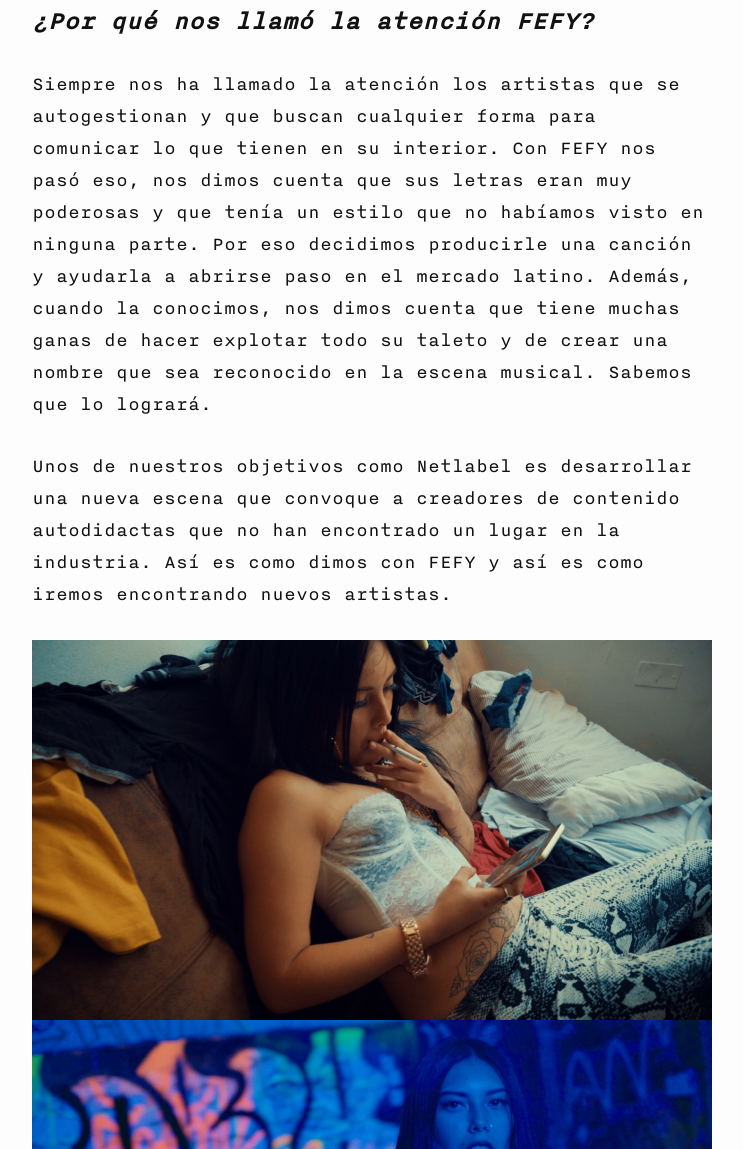
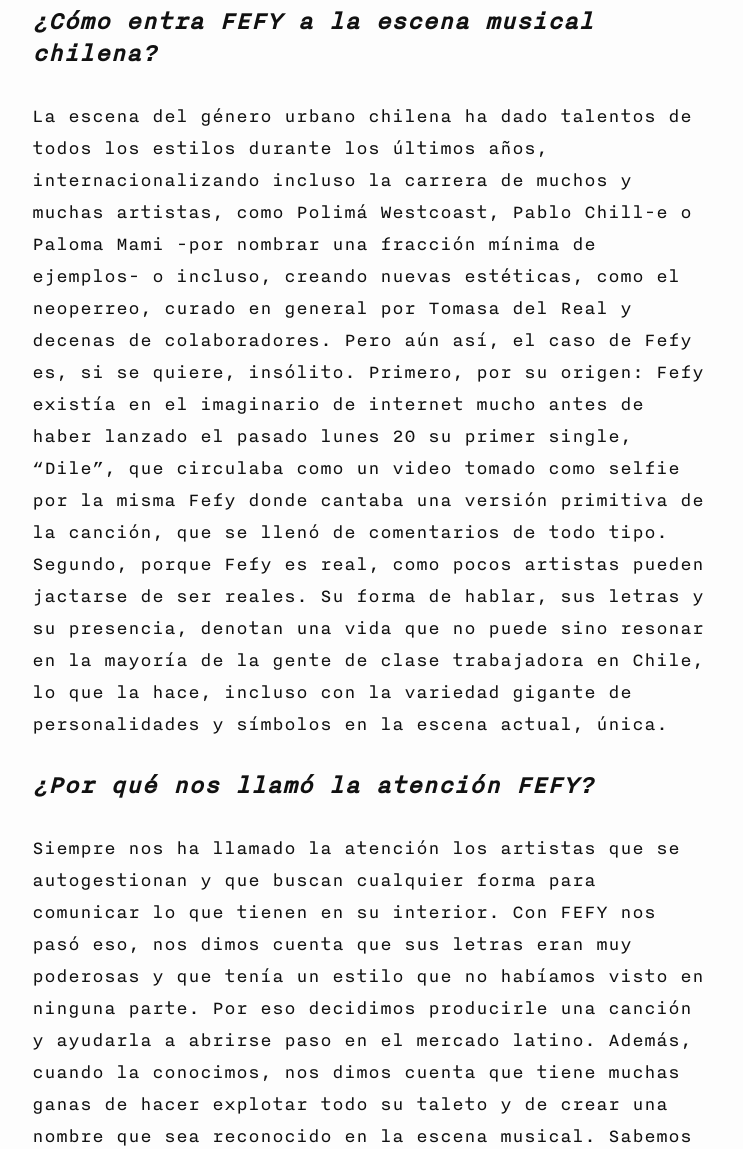
Before and after one commit to nclsjstnn/mananarecords, a Jekyll site: the page built from _blog/quien-es-fefy.markdown, in a window 1280 px wide and 1400 px high, scrolled down 1793 px, cut to the strip 251-1400 px from the top of the window. Shown: the whole strip, without its empty margins (268-1011 px from the left). Built offline with Jekyll 4.4.1, drawn with Linux system fonts in a browser that asks for light colours; nearby versions of some CDN libraries; comment, search, counter and statistics services are not loaded.

Commit message:
Update quien-es-fefy.markdown

```diff
--- a/_blog/quien-es-fefy.markdown
+++ b/_blog/quien-es-fefy.markdown
@@ -19,6 +19,10 @@ La describimos como una persona real, siempre con ganas de decir las cosas como
 
 <iframe width="560" height="315" src="https://www.youtube.com/embed/yTtz2jhlvfo" frameborder="0" allow="accelerometer; autoplay; encrypted-media; gyroscope; picture-in-picture" allowfullscreen></iframe>
 
+### ***¿Cómo entra FEFY a la escena musical chilena?***
+
+La escena del género urbano chilena ha dado talentos de todos los estilos durante los últimos años, internacionalizando incluso la carrera de muchos y muchas artistas, como Polimá Westcoast, Pablo Chill-e o Paloma Mami -por nombrar una fracción mínima de ejemplos- o incluso, creando nuevas estéticas, como el neoperreo, curado en general por Tomasa del Real y decenas de colaboradores. Pero aún así, el caso de Fefy es, si se quiere, insólito. Primero, por su origen: Fefy existía en el imaginario de internet mucho antes de haber lanzado el pasado lunes 20 su primer single, "Dile", que circulaba como un video tomado como selfie por la misma Fefy donde cantaba una versión primitiva de la canción, que se llenó de comentarios de todo tipo. Segundo, porque Fefy es real, como pocos artistas pueden jactarse de ser reales. Su forma de hablar, sus letras y su presencia, denotan una vida que no puede sino resonar en la mayoría de la gente de clase trabajadora en Chile, lo que la hace, incluso con la variedad gigante de personalidades y símbolos en la escena actual, única.
+
 ### ***¿Por qué nos llamó la atención FEFY?***
 
 Siempre nos ha llamado la atención los artistas que se autogestionan y que buscan cualquier forma para comunicar lo que tienen en su interior. Con FEFY nos pasó eso, nos dimos cuenta que sus letras eran muy poderosas y que tenía un estilo que no habíamos visto en ninguna parte. Por eso decidimos producirle una canción y ayudarla a abrirse paso en el mercado latino. Además, cuando la conocimos, nos dimos cuenta que tiene muchas ganas de hacer explotar todo su taleto y de crear una nombre que sea reconocido en la escena musical. Sabemos que lo logrará.
```
